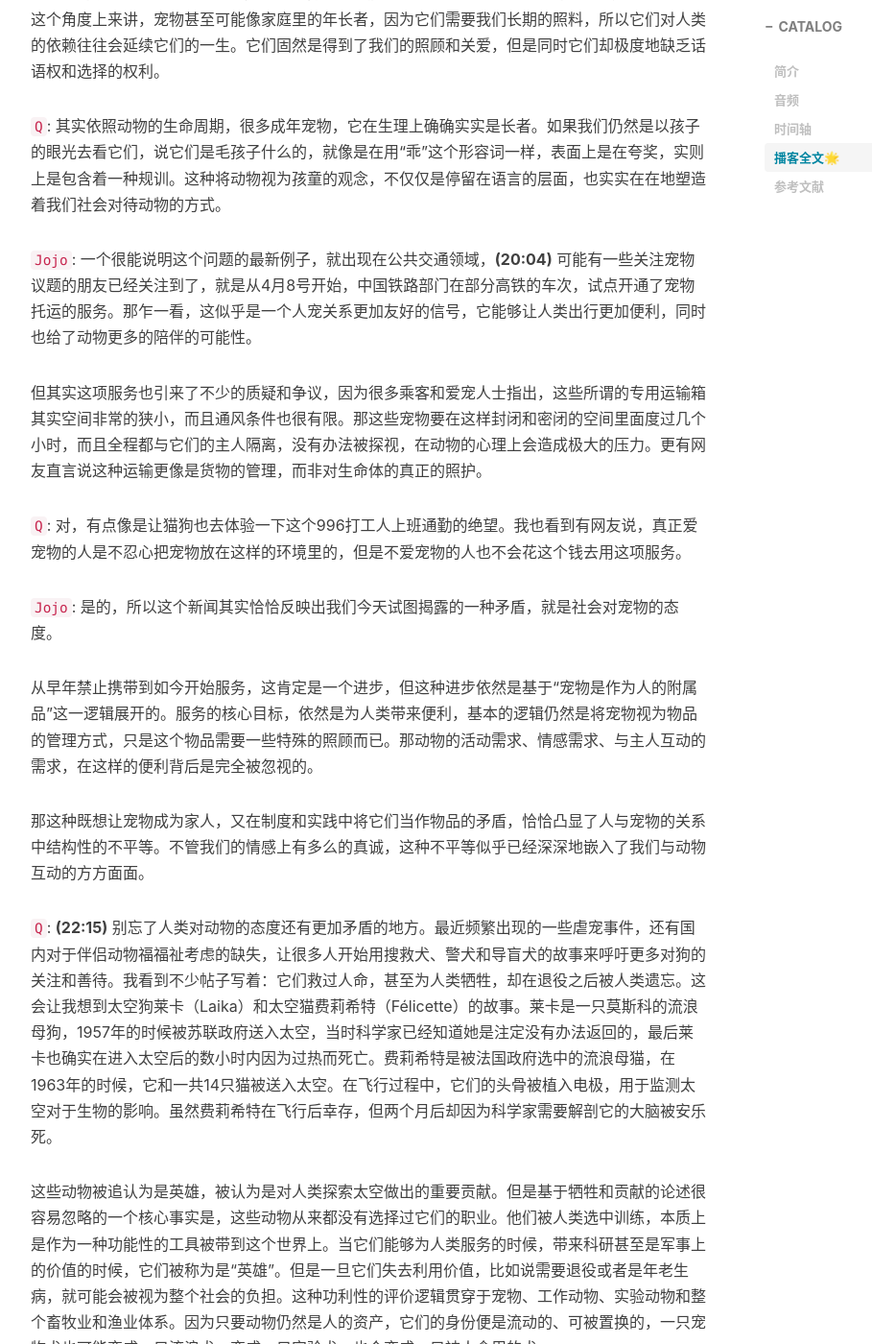
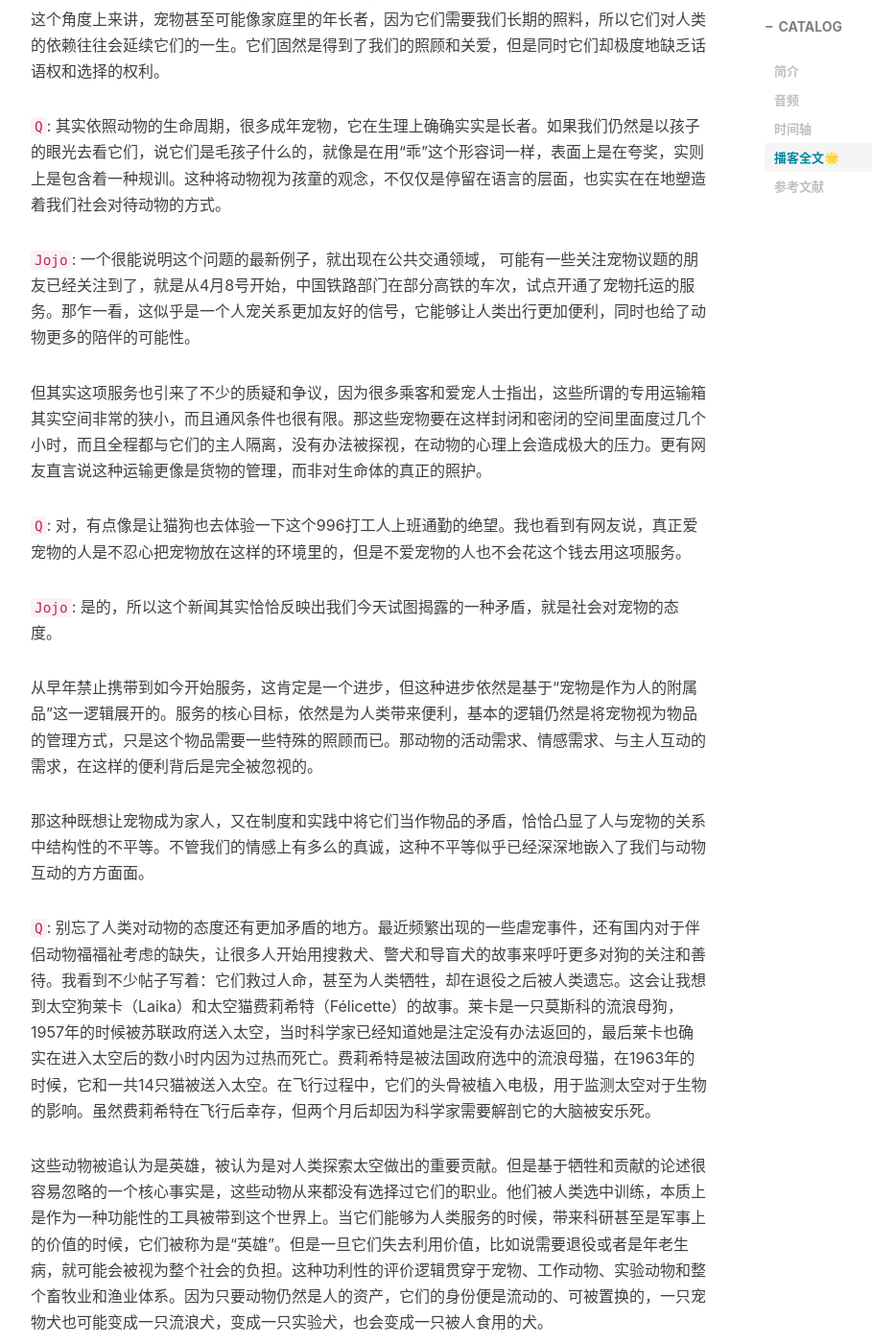
Before and after one commit to slightlytofu/slightlytofu.github.io, a Jekyll site: the page built from _posts/2025-04-15-Vol.05-不是玩具-也不是毛孩子-宠物与人类关系的悖论.md, in a window 1280 px wide and 1400 px high, scrolled down 7834 px. Shown: the whole window at 96% size, without its empty margins (233-1142 px from the left). Built offline with Jekyll 4.4.1, drawn with Linux system fonts in a browser that asks for light colours; nearby versions of some CDN libraries; comment, search, counter and statistics services are not loaded; some of the changed text lies outside the part shown.

Commit message:
🎨 (vol-05): Clean up typos, whitespace, and transcript timestamps

```diff
--- a/_posts/2025-04-15-Vol.05-不是玩具-也不是毛孩子-宠物与人类关系的悖论.md
+++ b/_posts/2025-04-15-Vol.05-不是玩具-也不是毛孩子-宠物与人类关系的悖论.md
@@ -144,7 +144,7 @@
 
 `Q`: **用“爱”包装的消费行为，在我看来反而是更加容易蒙蔽人的。当我们默认动物是可以购买的时候，这个“爱”其实已经变得很难不打引号了。**在这点上，我很同意一些养猫人的说法，就是真正爱猫的人是不会在意它们的长相和品种的。每一只颜值在线的幼崽背后，还有无数只颜值不在线的动物、被淘汰的动物，尤其是那些用来繁殖的雌性动物，没有被我们看到。
 
-`Jojo`: **(15:10)** 而且这种繁育、购买和淘汰的循环，会直接导致流浪动物危机的加剧。当商业繁育的供给超过需求，或者说当购买的冲动大于长期饲养的承诺的时候，大量被遗弃的宠物就成为这个体系不可避免的所谓的副产品。
+`Jojo`: 而且这种繁育、购买和淘汰的循环，会直接导致流浪动物危机的加剧。当商业繁育的供给超过需求，或者说当购买的冲动大于长期饲养的承诺的时候，大量被遗弃的宠物就成为这个体系不可避免的所谓的副产品。
 
 那最近大家可能也都关注到了佛山活埋猫的事件，而这个事件正是这个危机的极端表现。据报道说，有志愿者在佛山三水区目击了近900只猫被活埋的现场。在这个视频中，一个数米深的土坑底部堆叠着破损的笼子，这些猫咪在泥灰中挣扎，而挖掘机正在将大块的泥土倾泻而下。虽然官方声明说，这个视频是旧画面的剪辑，但这一个事件依然能够引起人们的关注。同时，志愿者在窝点附近发现了带定位器的布偶猫，从而发现了偷盗、贩卖和屠宰这条黑产业链。一些地区甚至将猫肉以兔肉串的形式流入烧烤摊，每只猫能够带来200多元的黑色利润。
 
@@ -160,7 +160,7 @@
 
 `Q`: 其实依照动物的生命周期，很多成年宠物，它在生理上确确实实是长者。如果我们仍然是以孩子的眼光去看它们，说它们是毛孩子什么的，就像是在用“乖”这个形容词一样，表面上是在夸奖，实则上是包含着一种规训。这种将动物视为孩童的观念，不仅仅是停留在语言的层面，也实实在在地塑造着我们社会对待动物的方式。
 
-`Jojo`: 一个很能说明这个问题的最新例子，就出现在公共交通领域，**(20:04)** 可能有一些关注宠物议题的朋友已经关注到了，就是从4月8号开始，中国铁路部门在部分高铁的车次，试点开通了宠物托运的服务。那乍一看，这似乎是一个人宠关系更加友好的信号，它能够让人类出行更加便利，同时也给了动物更多的陪伴的可能性。
+`Jojo`: 一个很能说明这个问题的最新例子，就出现在公共交通领域， 可能有一些关注宠物议题的朋友已经关注到了，就是从4月8号开始，中国铁路部门在部分高铁的车次，试点开通了宠物托运的服务。那乍一看，这似乎是一个人宠关系更加友好的信号，它能够让人类出行更加便利，同时也给了动物更多的陪伴的可能性。
 
 但其实这项服务也引来了不少的质疑和争议，因为很多乘客和爱宠人士指出，这些所谓的专用运输箱其实空间非常的狭小，而且通风条件也很有限。那这些宠物要在这样封闭和密闭的空间里面度过几个小时，而且全程都与它们的主人隔离，没有办法被探视，在动物的心理上会造成极大的压力。更有网友直言说这种运输更像是货物的管理，而非对生命体的真正的照护。
 
@@ -172,13 +172,13 @@
 
 那这种既想让宠物成为家人，又在制度和实践中将它们当作物品的矛盾，恰恰凸显了人与宠物的关系中结构性的不平等。不管我们的情感上有多么的真诚，这种不平等似乎已经深深地嵌入了我们与动物互动的方方面面。
 
-`Q`: **(22:15)** 别忘了人类对动物的态度还有更加矛盾的地方。最近频繁出现的一些虐宠事件，还有国内对于伴侣动物福福祉考虑的缺失，让很多人开始用搜救犬、警犬和导盲犬的故事来呼吁更多对狗的关注和善待。我看到不少帖子写着：它们救过人命，甚至为人类牺牲，却在退役之后被人类遗忘。这会让我想到太空狗莱卡（Laika）和太空猫费莉希特（Félicette）的故事。莱卡是一只莫斯科的流浪母狗，1957年的时候被苏联政府送入太空，当时科学家已经知道她是注定没有办法返回的，最后莱卡也确实在进入太空后的数小时内因为过热而死亡。费莉希特是被法国政府选中的流浪母猫，在1963年的时候，它和一共14只猫被送入太空。在飞行过程中，它们的头骨被植入电极，用于监测太空对于生物的影响。虽然费莉希特在飞行后幸存，但两个月后却因为科学家需要解剖它的大脑被安乐死。
+`Q`: 别忘了人类对动物的态度还有更加矛盾的地方。最近频繁出现的一些虐宠事件，还有国内对于伴侣动物福福祉考虑的缺失，让很多人开始用搜救犬、警犬和导盲犬的故事来呼吁更多对狗的关注和善待。我看到不少帖子写着：它们救过人命，甚至为人类牺牲，却在退役之后被人类遗忘。这会让我想到太空狗莱卡（Laika）和太空猫费莉希特（Félicette）的故事。莱卡是一只莫斯科的流浪母狗，1957年的时候被苏联政府送入太空，当时科学家已经知道她是注定没有办法返回的，最后莱卡也确实在进入太空后的数小时内因为过热而死亡。费莉希特是被法国政府选中的流浪母猫，在1963年的时候，它和一共14只猫被送入太空。在飞行过程中，它们的头骨被植入电极，用于监测太空对于生物的影响。虽然费莉希特在飞行后幸存，但两个月后却因为科学家需要解剖它的大脑被安乐死。
 
 这些动物被追认为是英雄，被认为是对人类探索太空做出的重要贡献。但是基于牺牲和贡献的论述很容易忽略的一个核心事实是，这些动物从来都没有选择过它们的职业。他们被人类选中训练，本质上是作为一种功能性的工具被带到这个世界上。当它们能够为人类服务的时候，带来科研甚至是军事上的价值的时候，它们被称为是“英雄”。但是一旦它们失去利用价值，比如说需要退役或者是年老生病，就可能会被视为整个社会的负担。这种功利性的评价逻辑贯穿于宠物、工作动物、实验动物和整个畜牧业和渔业体系。因为只要动物仍然是人的资产，它们的身份便是流动的、可被置换的，一只宠物犬也可能变成一只流浪犬，变成一只实验犬，也会变成一只被人食用的犬。
 
 `Jojo`: 正是因为我们习惯了这种“它是否对我有用，属于哪个类别”的眼光看待动物，我们与动物建立的情感联系往往就变得非常有选择性。
 
-**(24:30)** 那如果我们把探讨的话题从宠物扩大到其他动物呢？多数人对宠物抱有感情投入，但是却很少去关注或质疑农场动物的处境，觉得它们是用来吃的，和宠物完全不同。但是如果我们仔细想想的话，猫和狗，和猪、牛、羊、鸡一样，都是有感知能力的动物，它们其实在感知能力上或者是在受苦的能力上是一样的。宠物让我们与动物产生了日常的情感联系，为什么这种联系无法拓展到所有的动物身上呢？
+那如果我们把探讨的话题从宠物扩大到其他动物呢？多数人对宠物抱有感情投入，但是却很少去关注或质疑农场动物的处境，觉得它们是用来吃的，和宠物完全不同。但是如果我们仔细想想的话，猫和狗，和猪、牛、羊、鸡一样，都是有感知能力的动物，它们其实在感知能力上或者是在受苦的能力上是一样的。宠物让我们与动物产生了日常的情感联系，为什么这种联系无法拓展到所有的动物身上呢？
 
 `Q`: 其实网上许多仇视宠物的人经常会阴阳怪气地说，动保（动物保护）人其实并不是真正地关心动物，Ta们只关心可爱的动物。而且Ta们甚至会用“祝你吃素”这样的话，去回怼那些为宠物发声的人。
 
```
Also changed, not shown: other parts of _posts/2025-04-15-Vol.05-不是玩具-也不是毛孩子-宠物与人类关系的悖论.md (+13 -13 lines).
